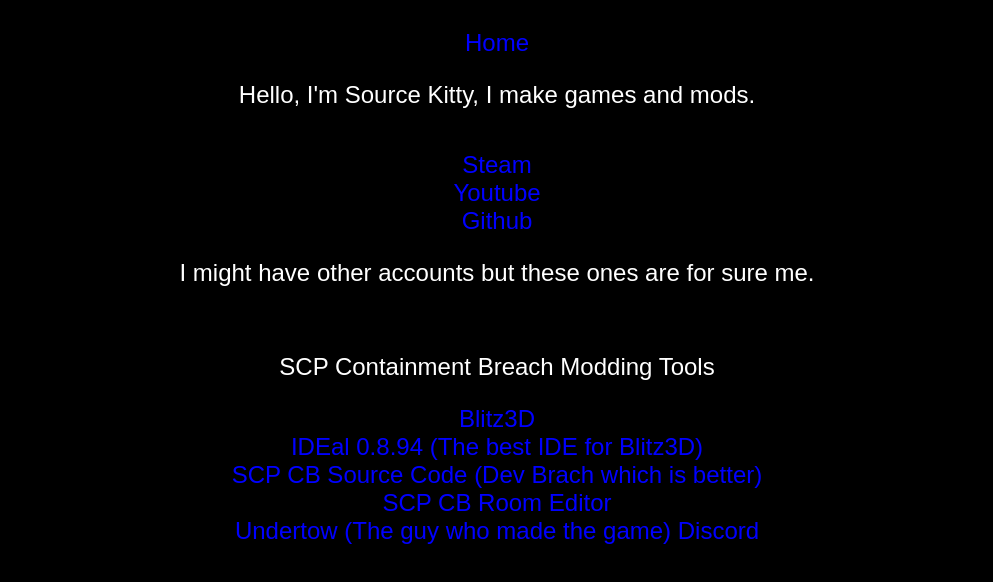
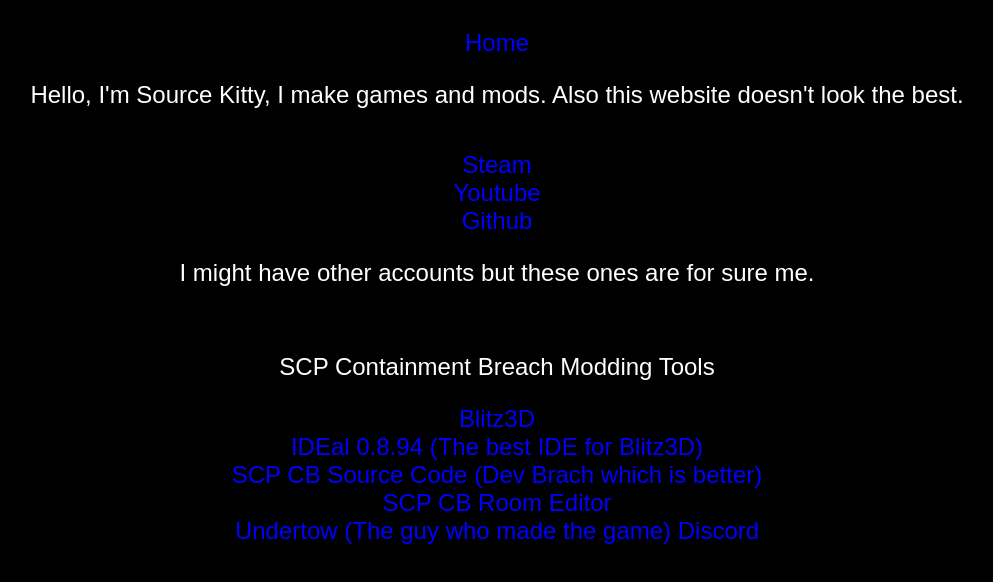
Before and after one commit to sourcekitty/sourcekitty.github.io, a plain HTML site: page about.html in a window 1280 px wide. Shown: the part 72-654 px from the top of the page, without its empty margins (143-1136 px from the left). Drawn offline with Linux system fonts and the light colour scheme.

Commit message:
Minor Text Edit

```diff
--- a/about.html
+++ b/about.html
@@ -10,7 +10,7 @@
     <p class="f3">About Source Kitty</p>
     <a href="index.html" class="l1">Home</a>
     <br>
-    <p class="f2">Hello, I'm Source Kitty, I make games and mods.</p>
+    <p class="f2">Hello, I'm Source Kitty, I make games and mods. Also this website doesn't look the best.</p>
     <br>
     <a href="https://steamcommunity.com/id/source2kitty/" class="l1">Steam</a>
     <br>
```
